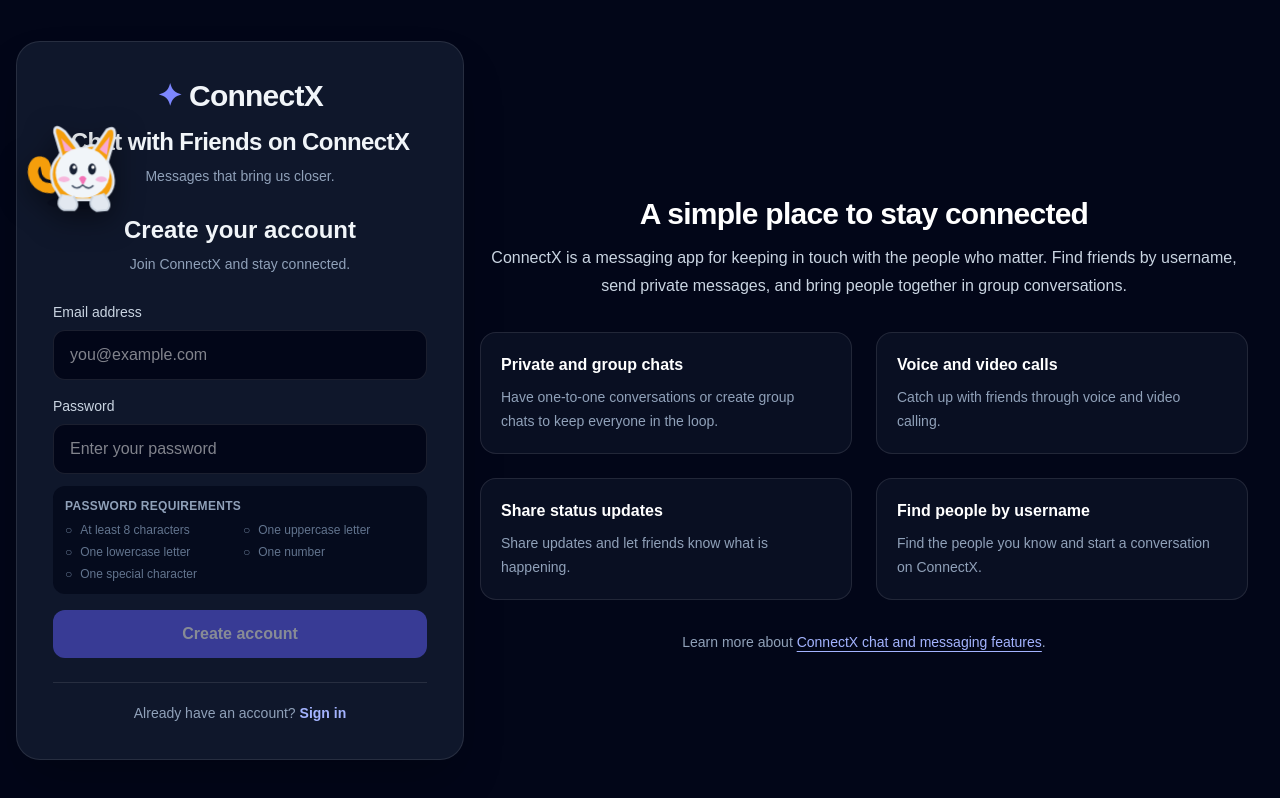
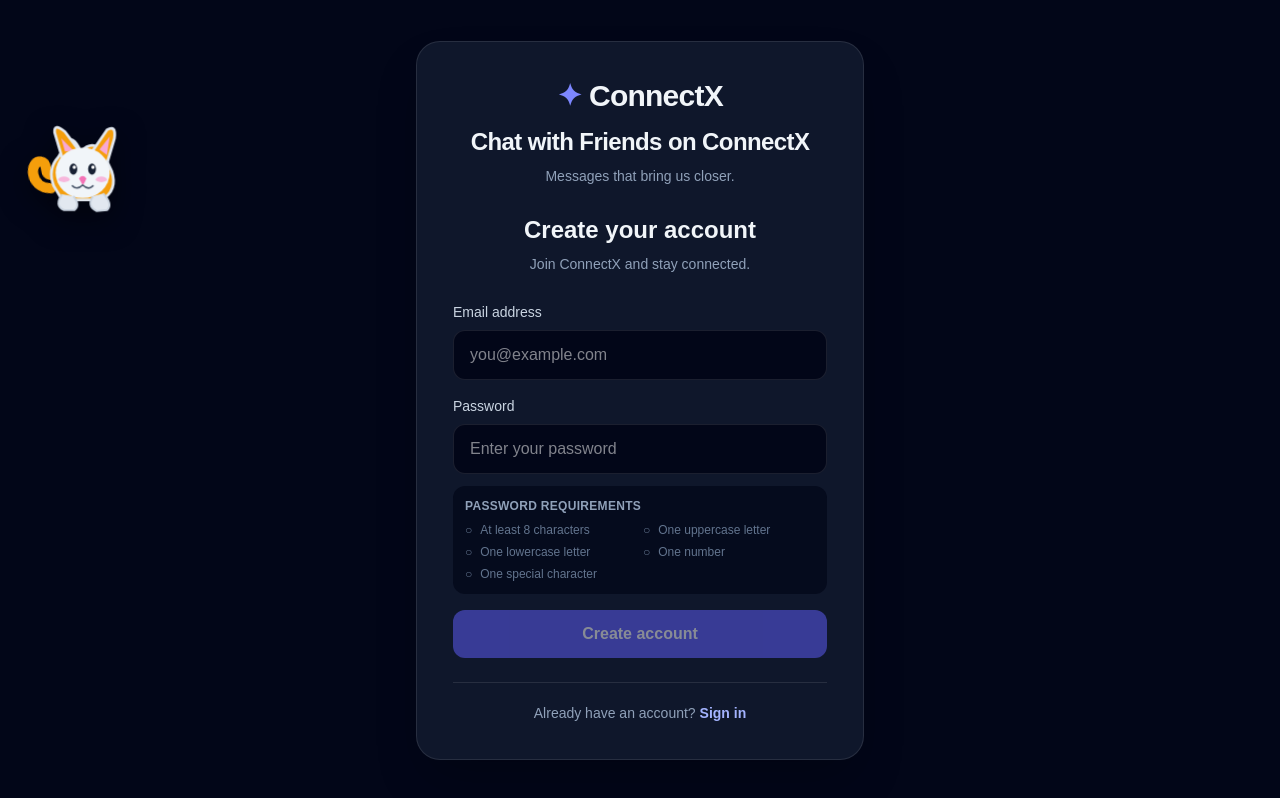
Before and after one commit to samarthtgg/connectx, a Next.js app in the folder connectx-app/: page / in a window 1280 px wide. Built offline with nearby package versions, Linux system fonts and the light colour scheme; no server answers.

Commit message:
Simplify landing page to account access only

```diff
--- a/connectx-app/app/page.tsx
+++ b/connectx-app/app/page.tsx
@@ -244,46 +244,6 @@ export default function Home() {
         )}
       </section>
 
-      <section aria-labelledby="connectx-about-heading" className="mx-auto mt-12 w-full max-w-3xl space-y-8 text-center">
-        <div>
-          <h2 id="connectx-about-heading" className="text-2xl font-bold tracking-tight text-white sm:text-3xl">
-            A simple place to stay connected
-          </h2>
-          <p className="mt-3 text-sm leading-7 text-slate-300 sm:text-base">
-            ConnectX is a messaging app for keeping in touch with the people who matter.
-            Find friends by username, send private messages, and bring people together in group conversations.
-          </p>
-        </div>
-        <div className="grid gap-6 text-left sm:grid-cols-2">
-          <div className="rounded-2xl border border-white/10 bg-slate-900/60 p-5">
-            <h3 className="font-semibold text-white">Private and group chats</h3>
-            <p className="mt-2 text-sm leading-6 text-slate-400">
-              Have one-to-one conversations or create group chats to keep everyone in the loop.
-            </p>
-          </div>
-          <div className="rounded-2xl border border-white/10 bg-slate-900/60 p-5">
-            <h3 className="font-semibold text-white">Voice and video calls</h3>
-            <p className="mt-2 text-sm leading-6 text-slate-400">
-              Catch up with friends through voice and video calling.
-            </p>
-          </div>
-          <div className="rounded-2xl border border-white/10 bg-slate-900/60 p-5">
-            <h3 className="font-semibold text-white">Share status updates</h3>
-            <p className="mt-2 text-sm leading-6 text-slate-400">
-              Share updates and let friends know what is happening.
-            </p>
-          </div>
-          <div className="rounded-2xl border border-white/10 bg-slate-900/60 p-5">
-            <h3 className="font-semibold text-white">Find people by username</h3>
-            <p className="mt-2 text-sm leading-6 text-slate-400">
-              Find the people you know and start a conversation on ConnectX.
-            </p>
-          </div>
-        </div>
-        <p className="text-sm text-slate-400">
-          Learn more about <a href="/about" className="font-medium text-indigo-300 underline underline-offset-4 hover:text-indigo-200">ConnectX chat and messaging features</a>.
-        </p>
-      </section>
     </main>
   );
 }
```
